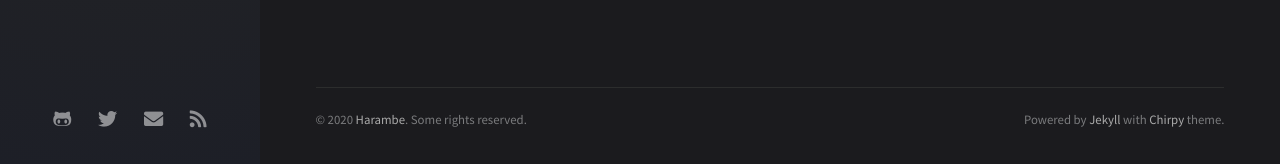
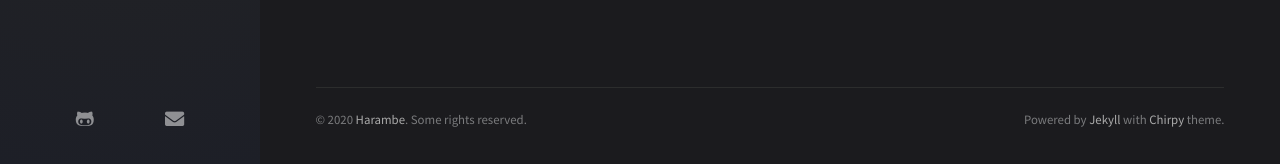
Before and after one commit to adamholst/-OLD-adamholst.github.io, a Jekyll site: the page built from index.html, in a window 1280 px wide. Shown: the part 733-897 px from the top of the page. Built offline with Jekyll 4.4.1, drawn with Linux system fonts in a browser that asks for light colours; nearby versions of some CDN libraries; the list of posts is cut into pages by our own code; comment, search, counter and statistics services are not loaded.

Commit message:
Add files via upload

```diff
--- a/_data/contact.yml
+++ b/_data/contact.yml
@@ -8,16 +8,16 @@
   type: github
   icon: 'fab fa-github-alt'
 -
-  type: twitter
-  icon: 'fab fa-twitter'
+  type: linkedin
+  icon: 'fab fa-linkedin'
 -
   type: email
   icon: 'fas fa-envelope'
   noblank: true            # open link in current tab
 -
-  type: rss
-  icon: 'fas fa-rss'
-  noblank: true
+  # type: rss
+  # icon: 'fas fa-rss'
+  # noblank: true
 
 # Uncomment and complete the url below to enable more contact options
 # -
```
